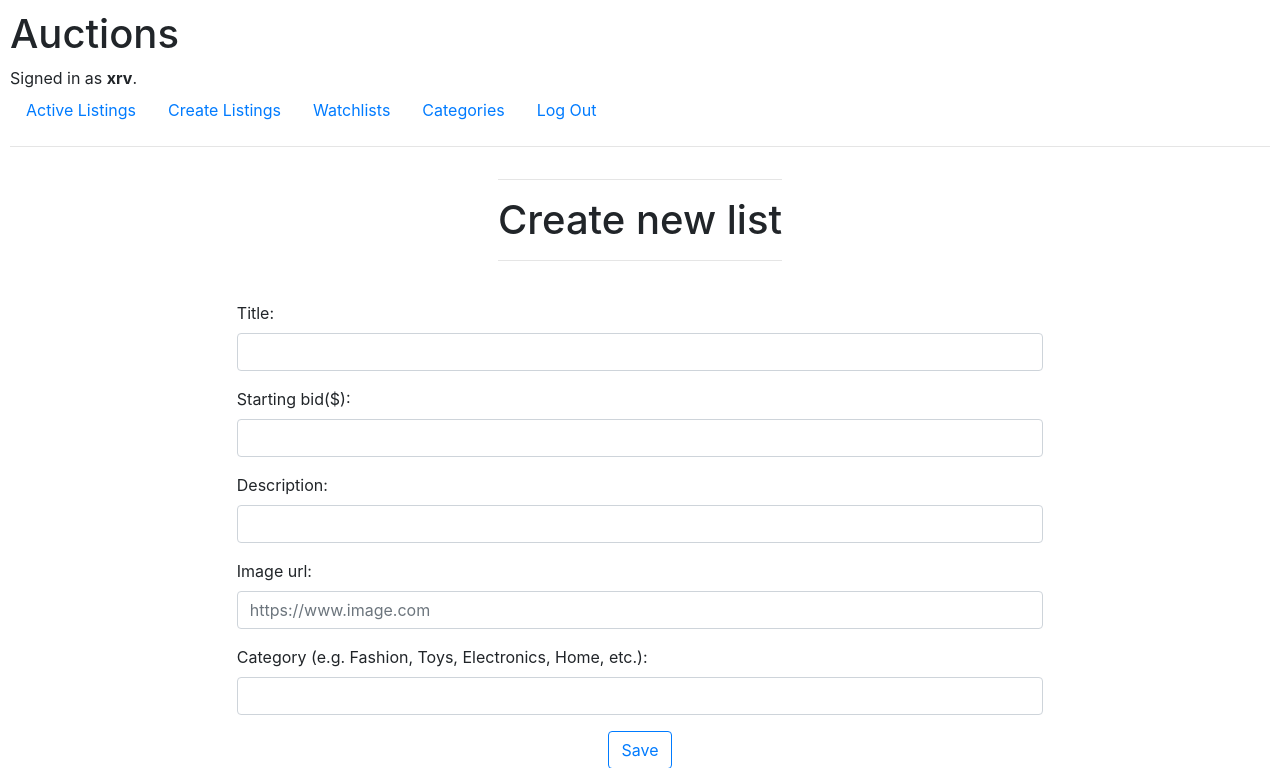
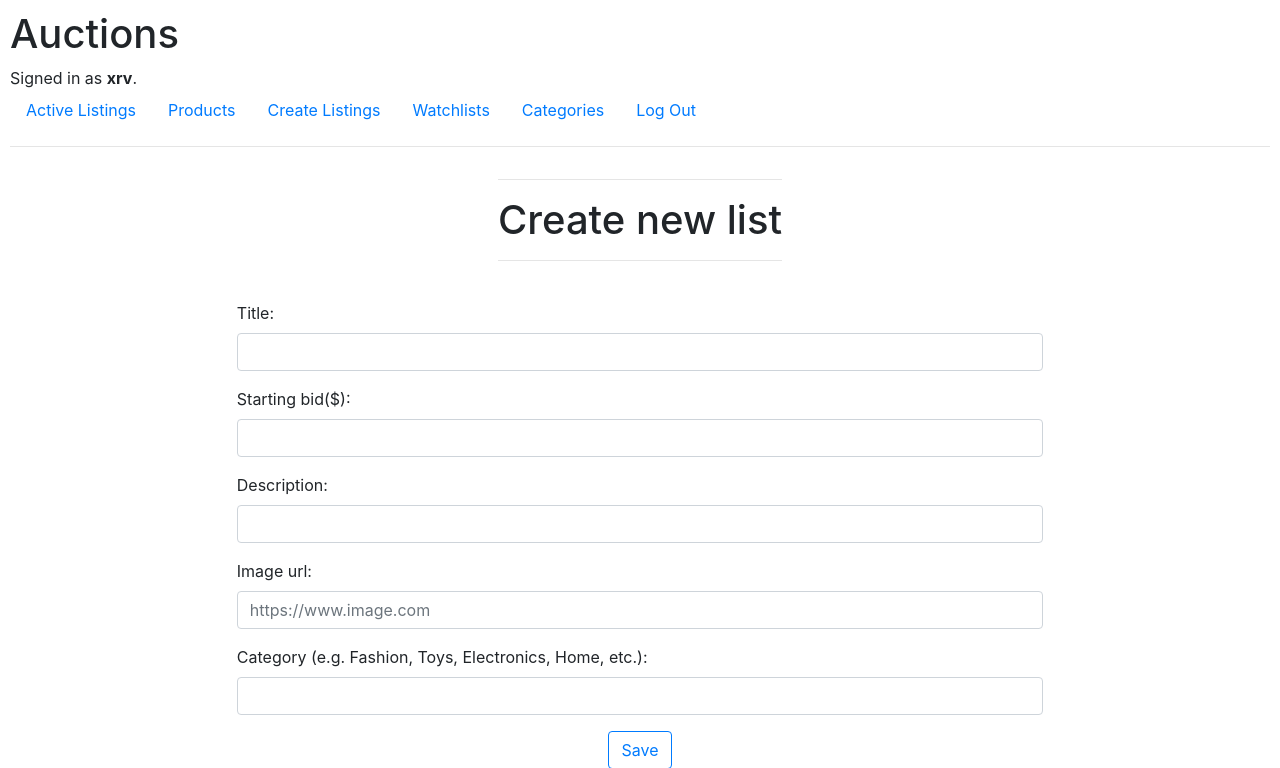
Before and after one commit to rodvicj/Commerce, a Django app: page /create in a window 1280 px wide. Shown: the top 768 px of the page. Run offline with Django 3.2, Linux system fonts and the light colour scheme; a user stored in the database is signed in; some libraries are stand-ins or nearby versions.

Commit message:
added feature: display products

```diff
--- a/auctions/templates/auctions/layout.html
+++ b/auctions/templates/auctions/layout.html
@@ -25,6 +25,9 @@
     {% if user.is_authenticated %}
     <li class="nav-item">
       <a class="nav-link" href="{% url 'auctions:index' %}">Active Listings</a>
+    </li>
+    <li class="nav-item">
+      <a class="nav-link" href="{% url 'auctions:display_products' %}">Products</a>
     </li>
     <li class="nav-item">
       <a class="nav-link" href="{% url 'auctions:new_list' %}">Create Listings</a>
--- a/auctions/templates/auctions/new_list.html
+++ b/auctions/templates/auctions/new_list.html
@@ -21,3 +21,4 @@
   </form>
 </div>
 {% endblock %}
+{# TODO: pre-made all the categories and add it as <option> #}
--- a/auctions/urls.py
+++ b/auctions/urls.py
@@ -17,5 +17,7 @@ urlpatterns = [
     path("watchlist", views.view_watchlist, name="view_watchlist"),
     path("category", views.view_category, name="view_category"),
     path("category/<str:category_name>", views.view_by_category_name, name="view_by_category_name"),
-    path("close_listing/<int:list_id>", views.close_listing, name="close_listing")
+    path("close_listing/<int:list_id>", views.close_listing, name="close_listing"),
+    # TODO: add url for user's product page, after finishing also add capabilities to view active products and inactive products
+    path("products", views.display_products, name="display_products")
 ]
--- a/auctions/views.py
+++ b/auctions/views.py
@@ -106,20 +106,20 @@ def new_list(request):
             # newList.category = newCategory
 
             if category_form.is_valid():
-                category = category_form.cleaned_data["category_name"]
+                category = category_form.cleaned_data["name"]
 
                 if len(category) != 0:
                     # new_category = Category()
                     existing = False
 
                     for existing_category in Category.objects.all():
-                        if existing_category.category_name == category:
+                        if existing_category.name.lower() == category.lower():
                             list.category = existing_category
                             existing = True
 
                     if not existing:
-                        # new_category.category_name = category
-                        new_category = Category.objects.create(category_name=category)
+                        # new_category.name = category
+                        new_category = Category.objects.create(name=category)
                         # new_category.save()
                         list.category = new_category
 
@@ -299,3 +299,16 @@ def close_listing(request, list_id):
             list.save()
 
         return HttpResponseRedirect(reverse("auctions:index"))
+
+@login_required(login_url="auctions:login")
+def display_products(request):
+    # products = Listing.objects.exclude(active=False).all()
+    products = Listing.objects.filter(user=request.user).all()
+
+    return render(
+        request,
+        "auctions/index.html",
+        {
+            "lists": products,
+        },
+    )
--- a/requirements.txt
+++ b/requirements.txt
@@ -1 +1 @@
-Django
+Django==4.1.7
```
Also changed, not shown: README.md, db.sqlite3.
